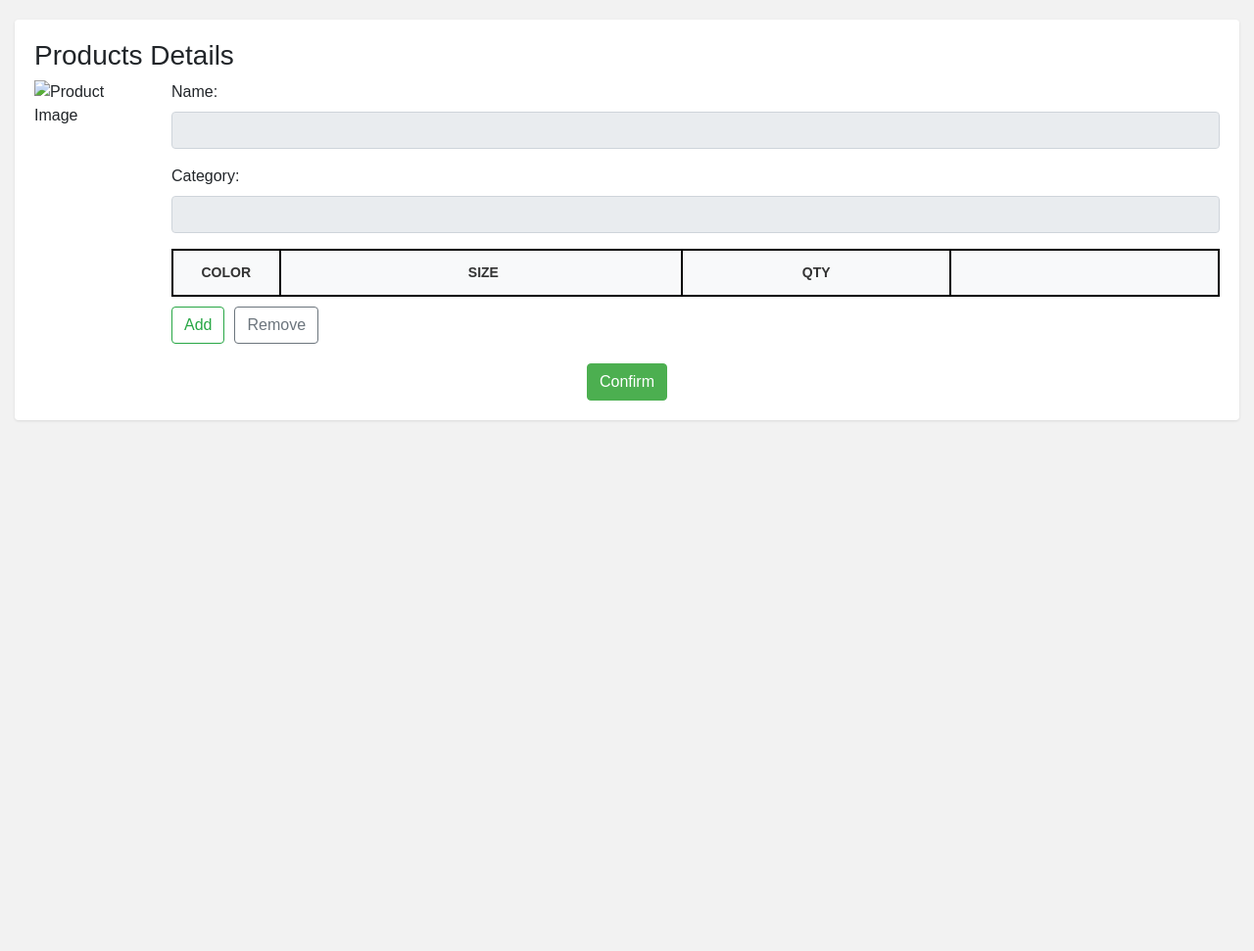
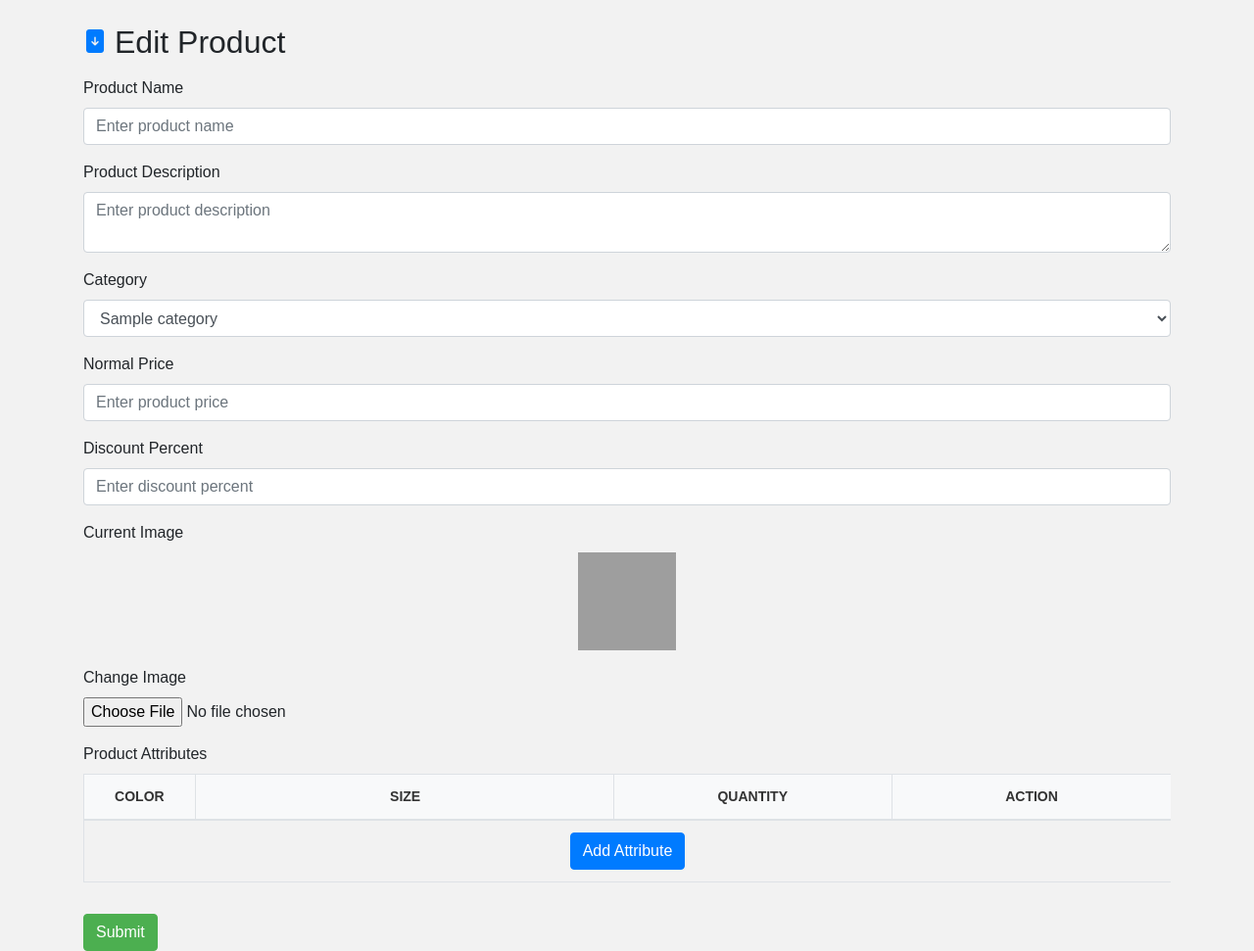
Before and after one commit to ArwynHwyl/term-project-section-702-1human3monkey, a Node server app: template views/pages/backoffice-product-edit-page.ejs in a window 1280 px wide. Shown: the part 60-1031 px from the top of the page at 98% size. Before the commit the page ends 490 px from the top, so only its background shows below. Run offline with Node 20, Linux system fonts and the light colour scheme; the template is opened without the code that fills it: most values are stand-ins (such as "Sample title", 1, 10 or a date in 2020); lists and menus that the app fills with data are empty; some libraries are stand-ins or nearby versions; some web fonts are replaced; grey boxes are pictures that could not be loaded.

Commit message:
feat(backoffice): allow editing of product data

```diff
--- a/views/pages/backoffice-product-edit-page.ejs
+++ b/views/pages/backoffice-product-edit-page.ejs
@@ -1,78 +1,186 @@
 <!DOCTYPE html>
 <html lang="en">
-
   <head>
-  <meta charset="UTF-8">
-  <meta name="viewport" content="width=device-width, initial-scale=1.0">
+    <meta charset="UTF-8" />
+    <meta name="viewport" content="width=device-width, initial-scale=1.0" />
     <title>DAZZLE admin - Edit Product</title>
-  <link rel="stylesheet" href="https://cdnjs.cloudflare.com/ajax/libs/twitter-bootstrap/4.5.2/css/bootstrap.min.css">
-  <link rel="stylesheet" href="/public/css/backoffice-styles.css">
-  <link rel="stylesheet" href="/public/css/backoffice-productedit-style.css">
+    <link
+      rel="stylesheet"
+      href="https://cdnjs.cloudflare.com/ajax/libs/twitter-bootstrap/4.5.2/css/bootstrap.min.css"
+    />
+    <link rel="stylesheet" href="/public/css/backoffice-styles.css" />
+    <link
+      rel="stylesheet"
+      href="/public/css/backoffice-productedit-style.css"
+    />
   </head>
-
   <body>
     <!-- Header -->
     <%- include('../partials/backoffice/backoffice-header') %>
 
     <!-- Main Content -->
-  <div class="container-fluid">
-    <div class="row">
-      <!-- Content Area -->
-      <div class="col-md-12">
-        <div class="content">
-          <h3>Products Details</h3>
-          <div class="product-edit-container">
-            <div class="product-image-section">
-              <img src="<%= product.image || 'https://via.placeholder.com/100' %>" alt="Product Image" class="product-image">
+    <div class="container mt-4">
+      <div class="d-flex align-items-center mb-3">
+        <i
+          class="bi bi-file-arrow-down-fill text-primary"
+          style="font-size: 24px"
+        ></i>
+        <h2 class="ml-2 mb-0">Edit Product</h2>
       </div>
-            <div class="product-details-section">
+
+      <form
+        id="editProductForm"
+        enctype="multipart/form-data"
+        action="/backoffice/product/edit/<%= product.product_id %>"
+        method="POST"
+      >
         <div class="form-group">
-                <label for="product-name">Name:</label>
-                <input type="text" id="product-name" class="form-control" value="<%= product.name %>" readonly>
+          <label for="productName">Product Name</label>
+          <input
+            type="text"
+            class="form-control"
+            id="productName"
+            name="productName"
+            value="<%= product.product_name %>"
+            placeholder="Enter product name"
+          />
         </div>
         <div class="form-group">
-                <label for="product-category">Category:</label>
-                <input type="text" id="product-category" class="form-control" value="<%= product.category %>" readonly>
+          <label for="productDescription">Product Description</label>
+          <textarea
+            class="form-control"
+            id="productDescription"
+            name="productDescription"
+            placeholder="Enter product description"
+          ><%= product.description %></textarea>
         </div>
+        <div class="form-group">
+          <label for="productCategory">Category</label>
+          <select
+            class="form-control"
+            id="productCategory"
+            name="productCategory"
+          >
+            <% categories.forEach(category => { %> <option value="<%=
+            category.category_id %>" <%= category.category_id ===
+            product.category_id ? 'selected' : '' %>><%= category.category_name
+            %> <% }) %>
+          </select>
+        </div>
+        <div class="form-group">
+          <label for="productPrice">Normal Price</label>
+          <input
+            type="number"
+            class="form-control"
+            id="productPrice"
+            name="productPrice"
+            value="<%= product.normal_price %>"
+            placeholder="Enter product price"
+          />
+        </div>
+        <div class="form-group">
+          <label for="productDiscount">Discount Percent</label>
+          <input
+            type="number"
+            class="form-control"
+            id="productDiscount"
+            name="productDiscount"
+            value="<%= product.discount_percent %>"
+            placeholder="Enter discount percent"
+            min="0"
+            max="1"
+            step="0.01"
+          />
+        </div>
+        <div class="form-group">
+          <label for="productImage">Current Image</label>
+          <div>
+            <img
+              src="/public/<%= product.image_path %>"
+              alt="<%= product.product_name %>"
+              class="tableImage"
+            />
+          </div>
+        </div>
+        <div class="form-group">
+          <label for="productImage">Change Image</label>
+          <input
+            type="file"
+            class="form-control-file"
+            id="productImage"
+            name="productImage"
+          />
+        </div>
+        <div class="form-group">
+          <label>Product Attributes</label>
           <div class="table-responsive">
-                <table>
+            <table class="table table-bordered" id="attributesTable">
               <thead>
                 <tr>
                   <th>Color</th>
                   <th>Size</th>
-                      <th>Qty</th>
-                      <th></th>
+                  <th>Quantity</th>
+                  <th>Action</th>
                 </tr>
               </thead>
-                  <tbody id="variant-table">
-                    <% product.variants.forEach(variant => { %>
+              <tbody>
+                <% product.attributes.forEach(attribute => { %>
                 <tr>
                   <td>
-                        <span class="color-circle" style="background-color: <%= variant.color %>;"></span>
-                        <%= variant.colorName || variant.color %>
+                    <input
+                      type="text"
+                      class="form-control"
+                      name="attributeColor[]"
+                      value="<%= attribute.color %>"
+                      placeholder="Enter color"
+                    />
                   </td>
-                      <td><%= variant.size %></td>
-                      <td><%= variant.quantity %></td>
-                      <td class="action-cell">
-                        <i class="bi bi-chevron-down" onclick="editVariantViaArrow(this)"></i>
+                  <td>
+                    <input
+                      type="text"
+                      class="form-control"
+                      name="attributeSize[]"
+                      value="<%= attribute.size %>"
+                      placeholder="Enter size"
+                    />
+                  </td>
+                  <td>
+                    <input
+                      type="number"
+                      class="form-control"
+                      name="attributeQuantity[]"
+                      value="<%= attribute.quantity %>"
+                      placeholder="Enter quantity"
+                    />
+                  </td>
+                  <td>
+                    <button
+                      type="button"
+                      class="btn btn-danger"
+                      onclick="removeAttribute(this)"
+                    >
+                      Remove
+                    </button>
                   </td>
                 </tr>
                 <% }) %>
+                <tr>
+                  <td colspan="4" class="text-center">
+                    <button
+                      type="button"
+                      class="btn btn-primary"
+                      onclick="addAttribute()"
+                    >
+                      Add Attribute
+                    </button>
+                  </td>
+                </tr>
               </tbody>
             </table>
           </div>
-              <div class="action-buttons">
-                <button class="btn btn-outline-success" onclick="addVariant()">Add</button>
-                <button class="btn btn-outline-secondary" onclick="removeVariant()">Remove</button>
         </div>
-            </div>
-          </div>
-          <div class="confirm-button">
-            <button class="btn btn-success" onclick="confirmEdit()">Confirm</button>
-          </div>
-        </div>
-      </div>
-    </div>
+        <button type="submit" class="btn btn-success">Submit</button>
+      </form>
     </div>
 
     <!-- Scripts -->
@@ -80,179 +188,99 @@
     <script src="https://cdnjs.cloudflare.com/ajax/libs/popper.js/1.16.1/umd/popper.min.js"></script>
     <script src="https://cdnjs.cloudflare.com/ajax/libs/twitter-bootstrap/4.5.2/js/bootstrap.min.js"></script>
     <script>
-    const colors = {
-      'red': '#FF0000',
-      'blue': '#0000FF',
-      'black': '#000000',
-      'green': '#008000'
-    };
+      $(document).ready(function () {
+        $("input[name='attributeColor[]']").each(function () {
+          updateColor(this);
+        });
 
-    function editVariantViaArrow(icon) {
-      const row = icon.closest('tr');
-      const colorCell = row.cells[1];
-      const sizeCell = row.cells[2];
-      const qtyCell = row.cells[3];
+        $("#editProductForm").on("submit", function (e) {
+          e.preventDefault();
+          handleFormSubmission();
+        });
 
-      const originalColor = colorCell.querySelector('.color-circle').style.backgroundColor;
-      const originalSize = sizeCell.textContent;
-      const originalQty = qtyCell.textContent;
+        $("#attributesTable").on("click", ".btn-danger", function () {
+          $(this).closest("tr").remove();
+        });
 
-      colorCell.innerHTML = `
-    <select class="form-control color-select" onchange="selectColor(this)">
-      <option value="" disabled>Select Color</option>
-      ${Object.keys(colors).map(c => `<option value="${c}" data-hex="${colors[c]}" ${rgbToHex(originalColor) === colors[c] ? 'selected' : ''}>${c}</option>`).join('')}
-    </select>
-  `;
-      sizeCell.innerHTML = `<input type="text" value="${originalSize}" class="form-control">`;
-      qtyCell.innerHTML = `<input type="number" value="${originalQty}" class="form-control">`;
+        $("#attributesTable").on(
+          "input",
+          "input[name='attributeColor[]']",
+          function () {
+            updateColor(this);
+          }
+        );
+      });
 
-      icon.className = 'bi bi-check';
-      icon.onclick = function() {
-        saveVariantEdit(this, originalColor, originalSize, originalQty);
-      };
+      function handleFormSubmission() {
+        const formData = new FormData(
+          document.getElementById("editProductForm")
+        );
+
+        // Collect product attributes
+        const attributes = [];
+        $("#attributesTable tbody tr").each(function () {
+          const color = $(this).find("input[name='attributeColor[]']").val();
+          const size = $(this).find("input[name='attributeSize[]']").val();
+          const quantity = $(this)
+            .find("input[name='attributeQuantity[]']")
+            .val();
+          if (color && size && quantity) {
+            attributes.push({ color, size, quantity });
+          }
+        });
+        formData.append("attributes", JSON.stringify(attributes));
+
+        $.ajax({
+          url: "/backoffice/product/<%= product.product_id %>",
+          method: "PUT",
+          data: formData,
+          processData: false,
+          contentType: false,
+          success: function (response) {
+            alert(response.message);
+            window.location.href = "/backoffice/product";
+          },
+          error: function (xhr) {
+            alert(xhr.responseJSON.error);
+          },
+        });
       }
 
-    function saveVariantEdit(icon, originalColor, originalSize, originalQty) {
-      const row = icon.closest('tr');
-      const colorCell = row.cells[1];
-      const sizeCell = row.cells[2];
-      const qtyCell = row.cells[3];
-      const colorSelect = colorCell.querySelector('.color-select');
-      const newColor = colorSelect.value;
-      const newSize = sizeCell.querySelector('input').value;
-      const newQty = qtyCell.querySelector('input').value;
-
-      colorCell.innerHTML = `
-    <span class="color-circle" style="background-color: ${colors[newColor]};"></span>
-    ${newColor}
+      function addAttribute() {
+        const table = $("#attributesTable tbody");
+        const newRow = `
+        <tr>
+          <td><input type="text" class="form-control" name="attributeColor[]" placeholder="Enter color"></td>
+          <td><input type="text" class="form-control" name="attributeSize[]" placeholder="Enter size"></td>
+          <td><input type="number" class="form-control" name="attributeQuantity[]" placeholder="Enter quantity"></td>
+          <td><button type="button" class="btn btn-danger" onclick="removeAttribute(this)">Remove</button></td>
+        </tr>
       `;
-      sizeCell.textContent = newSize;
-      qtyCell.textContent = newQty;
-
-      icon.className = 'bi bi-chevron-down';
-      icon.onclick = function() {
-        editVariantViaArrow(this);
-      };
+        $(newRow).insertBefore("#attributesTable tbody tr:last");
       }
 
-
-    function selectColor(select) {
-      const color = select.value;
-      const hex = colors[color];
-      const circle = document.createElement('span');
-      circle.className = 'color-circle';
-      circle.style.backgroundColor = hex;
-      const td = select.parentElement;
-      td.innerHTML = '';
-      td.appendChild(circle);
-      td.appendChild(document.createTextNode(color));
+      function removeAttribute(button) {
+        $(button).closest("tr").remove();
       }
 
       function updateColor(input) {
-      const circle = input.parentElement.querySelector('.color-circle');
-      circle.style.backgroundColor = input.value;
+        let color = input.value.trim();
+        if (/^#[0-9A-F]{6}$/i.test(color)) {
+          input.style.backgroundColor = color;
+          input.style.color = getTextColor(color);
+        } else {
+          input.style.backgroundColor = "";
+        }
       }
 
-    function removeVariant() {
-      const table = document.getElementById('variant-table');
-      const checkedRows = table.querySelectorAll('input[type="checkbox"]:checked');
-      checkedRows.forEach(checkbox => {
-        const row = checkbox.closest('tr');
-        row.remove();
-      });
-    }
-
-    function editVariant(icon) {
-      const row = icon.closest('tr');
-      const colorCell = row.cells[1];
-      const sizeCell = row.cells[2];
-      const qtyCell = row.cells[3];
-
-      const color = colorCell.querySelector('.color-circle').style.backgroundColor;
-      const size = sizeCell.textContent;
-      const qty = qtyCell.textContent;
-
-      colorCell.innerHTML = `
-        <select class="form-control color-select" onchange="selectColor(this)">
-          <option value="" disabled>Select Color</option>
-          ${Object.keys(colors).map(c => `<option value="${c}" data-hex="${colors[c]}" ${rgbToHex(color) === colors[c] ? 'selected' : ''}>${c}</option>`).join('')}
-        </select>
-      `;
-      sizeCell.innerHTML = `<input type="text" value="${size}" class="form-control">`;
-      qtyCell.innerHTML = `<input type="number" value="${qty}" class="form-control">`;
-    }
-
-    function rgbToHex(rgb) {
-      const [r, g, b] = rgb.match(/\d+/g).map(Number);
-      return "#" + ((1 << 24) + (r << 16) + (g << 8) + b).toString(16).slice(1).toUpperCase();
-    }
-
-    function confirmEdit() {
-      window.location.href = '/backoffice/product';
-    }
-
-    function addVariant() {
-      const table = document.getElementById('variant-table');
-      const newRow = document.createElement('tr');
-      newRow.innerHTML = `
-    <td>
-      <select class="form-control color-select" onchange="selectColor(this)">
-        <option value="" disabled selected>Select Color</option>
-        ${Object.keys(colors).map(color => `<option value="${color}" data-hex="${colors[color]}">${color}</option>`).join('')}
-        <option value="custom">Add New Color</option>
-      </select>
-      <input type="text" class="form-control custom-color-input" style="display:none;" placeholder="Enter custom color (e.g., #FF0000 or color name)">
-    </td>
-    <td><input type="text" value="S" class="form-control"></td>
-    <td><input type="number" value="0" class="form-control"></td>
-    <td class="action-cell">
-      <i class="bi bi-pencil edit-icon" onclick="editVariant(this)"></i>
-    </td>
-  `;
-      table.appendChild(newRow);
-
-      const colorSelect = newRow.querySelector('.color-select');
-      const customInput = newRow.querySelector('.custom-color-input');
-      colorSelect.onchange = function() {
-        if (colorSelect.value === 'custom') {
-          colorSelect.style.display = 'none';
-          customInput.style.display = 'block';
-          customInput.focus();
-          customInput.onblur = function() {
-            const customColor = customInput.value;
-            if (customColor && isValidColor(customColor)) {
-              colors[customColor.toLowerCase()] = getHexColor(customColor);
-              selectColor(customInput, customColor.toLowerCase());
-              colorSelect.style.display = 'block';
-              customInput.style.display = 'none';
-              colorSelect.innerHTML = `
-            <option value="" disabled>Select Color</option>
-            ${Object.keys(colors).map(c => `<option value="${c}" data-hex="${colors[c]}">${c}</option>`).join('')}
-            <option value="custom">Add New Color</option>
-          `;
-            }
-          };
-        } else if (colorSelect.value) {
-          selectColor(colorSelect);
-        }
-      };
-    }
-
-    function isValidColor(color) {
-      const s = new Option().style;
-      s.color = color;
-      return s.color !== '';
-    }
-
-    function getHexColor(color) {
-      const temp = document.createElement('div');
-      temp.style.color = color;
-      document.body.appendChild(temp);
-      const hex = window.getComputedStyle(temp).color;
-      document.body.removeChild(temp);
-      return rgbToHex(hex);
+      function getTextColor(hex) {
+        hex = hex.replace("#", "");
+        let r = parseInt(hex.substring(0, 2), 16);
+        let g = parseInt(hex.substring(2, 4), 16);
+        let b = parseInt(hex.substring(4, 6), 16);
+        let brightness = (r * 299 + g * 587 + b * 114) / 1000;
+        return brightness > 125 ? "#000000" : "#FFFFFF";
       }
     </script>
   </body>
-
 </html>
--- a/views/partials/backoffice/backoffice-category.ejs
+++ b/views/partials/backoffice/backoffice-category.ejs
@@ -47,7 +47,7 @@
 
       if (confirm("Are you sure you want to delete this category?")) {
         $.ajax({
-          url: `/backoffice/category/delete/${categoryId}`,
+          url: `/backoffice/category/${categoryId}`,
           method: "DELETE",
           success: function(response) {
             alert(response.message);
--- a/views/partials/backoffice/backoffice-product.ejs
+++ b/views/partials/backoffice/backoffice-product.ejs
@@ -42,7 +42,7 @@
             <td data-cell="Description"><%= product.description %></td>
             <td data-cell="Category"><%= product.category_name %></td>
             <td data-cell="Price"><%= product.normal_price %></td>
-            <td data-cell="Discount"><%= product.promotion_percent %></td>
+            <td data-cell="Discount"><%= product.discount_percent %></td>
             <td data-cell="Action">
               <a
                 href="/backoffice/product/edit/<%= product.product_id %>"
```
Also changed, not shown: controllers/backofficeProductController.js (+73 -0 lines), models/backofficeProductModel.js (+86 -6 lines), routes/backofficeProductRoute.js (+21 -0 lines). Lines whose indentation alone changed are shown as unchanged.
